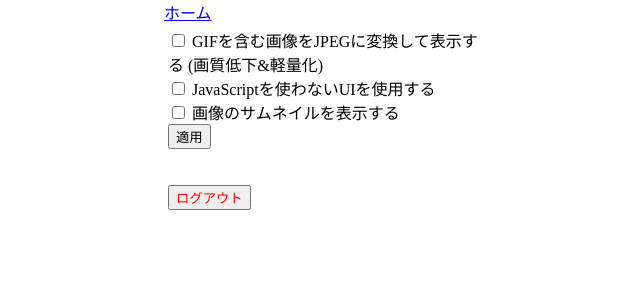
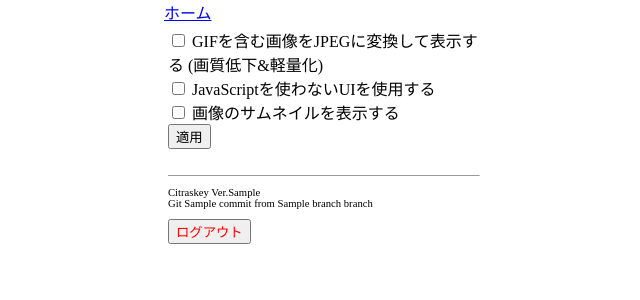
Before and after one commit to CyberRex0/citraskey, a Flask app: template templates/app/settings.html in a window 1280 px wide. Shown: the top 300 px of the page, without its empty margins (316-956 px from the left). Run offline with Flask 3, Linux system fonts and the light colour scheme; the template is opened without the code that fills it: most values are stand-ins (such as "Sample title", 1, 10 or a date in 2020).

Commit message:
enhance(frontend): 設定でGitコミットの情報を表示するように

```diff
--- a/templates/app/settings.html
+++ b/templates/app/settings.html
@@ -21,7 +21,13 @@
                 <input type="submit" value="適用">
             </form>
             <br>
-            <br>
+            <hr size="1">
+            <p style="font-size:8pt">
+                Citraskey Ver.{{ app_ver }}<br>
+                {% if app_gitinfo %}
+                Git {{ app_gitinfo['commit'] }} from {{ app_gitinfo['branch'] }} branch
+                {% endif %}
+            </p>
             <a href="javascript:confirmLogout()"><button style="color:red">ログアウト</button></a>
         </div>
         {% include "app/components/footer.html" %}
```
